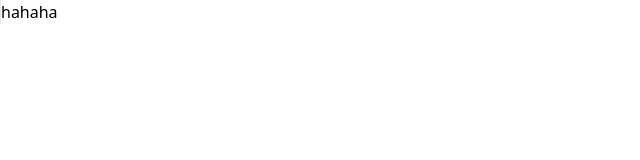
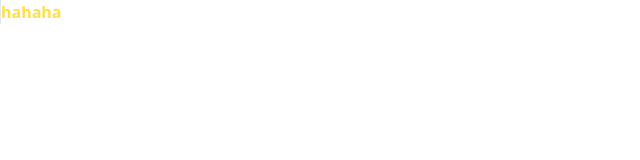
Before and after one commit to Anggaysm/Learning-Front-End, a website: page Collosal1.1/index.html in a window 1280 px wide. Shown: the full height of the page, 0-640 px from the left. Drawn offline with Linux system fonts and the light colour scheme.

Commit message:
set tailwind

```diff
--- a/Collosal1.1/index.html
+++ b/Collosal1.1/index.html
@@ -3,11 +3,11 @@
   <head>
     <meta charset="UTF-8" />
     <meta http-equiv="X-UA-Compatible" content="IE=edge" />
+    <link href="/dist/output.css" rel="stylesheet" />
     <meta name="viewport" content="width=device-width, initial-scale=1.0" />
-    <link href="/dist/output.css" rel="stylesheet" />
     <title>Document</title>
   </head>
   <body>
-    <h1 class="border-l">hahaha</h1>
+    <h1 class="border-l font-bold text-yellow-300">hahaha</h1>
   </body>
 </html>
```
Also changed, not shown: holadok1.1/package.json (+69 -1 lines), Collosal1.1/dist/output.css.
